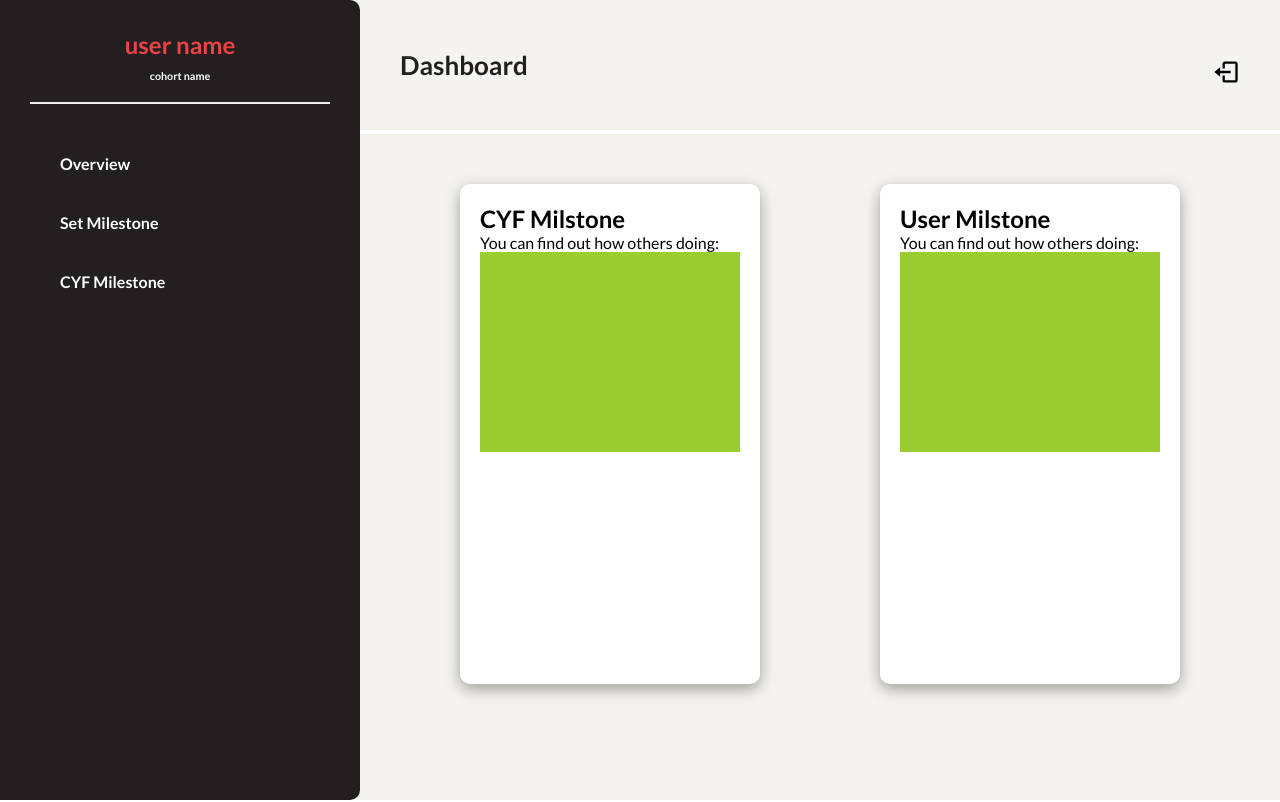
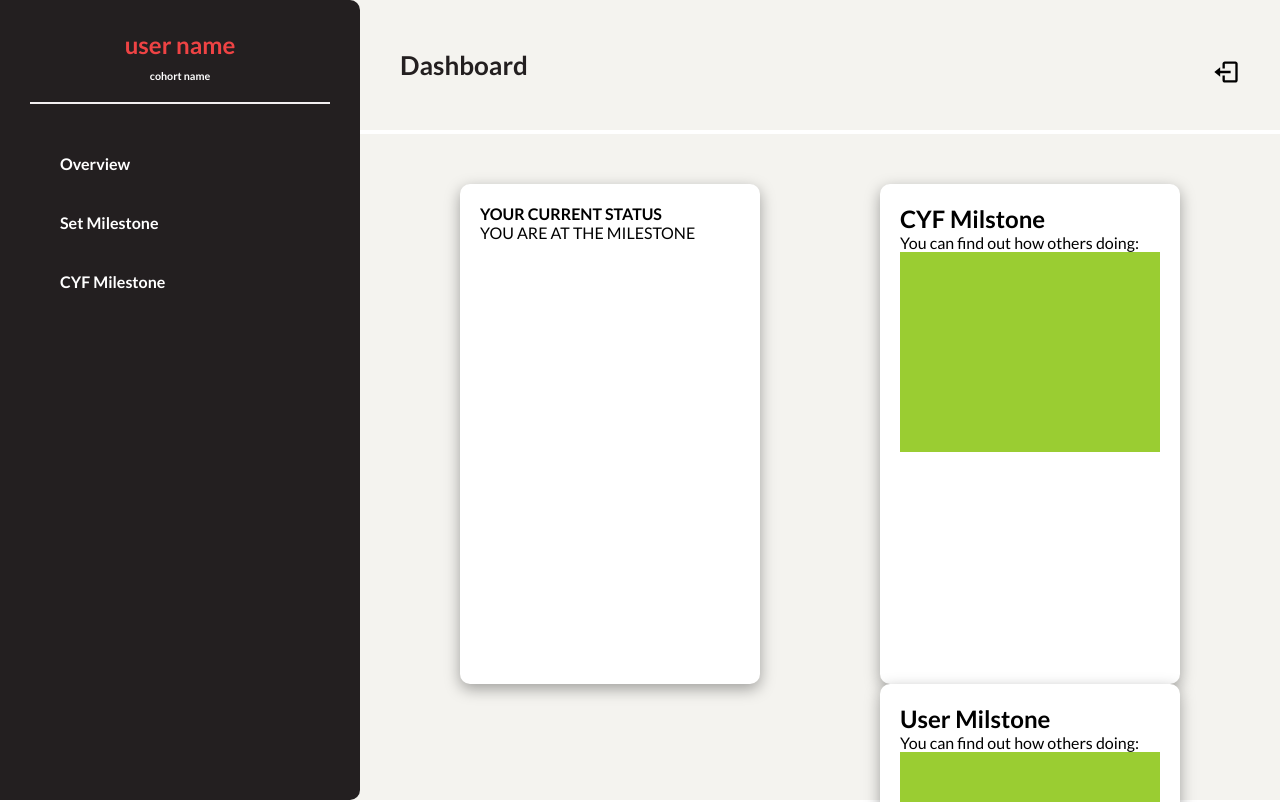
Before and after one commit to Doris-Siu/in-a-class-of-our-own, a React (Create React App) app in the folder client/: page /dashboard in a window 1280 px wide. Shown: the top 802 px of the page. Built offline with nearby package versions, Linux system fonts and the light colour scheme.

Commit message:
added overview page

```diff
--- a/client/src/pages/Dashboard/Components/Overview/Overview.js
+++ b/client/src/pages/Dashboard/Components/Overview/Overview.js
@@ -3,14 +3,21 @@ import "./Overview.css";
 const Overview = () => {
 	return (
 		<div className="overview" >
-			<div className="card">
+			<div className="card overview-title">
+				<h4>YOUR CURRENT STATUS</h4>
+				<div>
+					<p>YOU ARE AT THE MILESTONE</p>
+				</div>
+			</div>
+			<div className="chart-container">
+				<div className="card chart">
 					<div>
 						<h2>CYF Milstone</h2>
 						<p>You can find out how others doing:</p>
 						<div></div>
 					</div>
 				</div>
-			<div className="card">
+				<div className="card chart">
 					<div>
 						<h2>User Milstone</h2>
 						<p>You can find out how others doing:</p>
@@ -18,6 +25,7 @@ const Overview = () => {
 					</div>
 				</div>
 			</div>
+		</div>
 	);
 };
 export default Overview;
```
Lines whose indentation alone changed are shown as unchanged.
